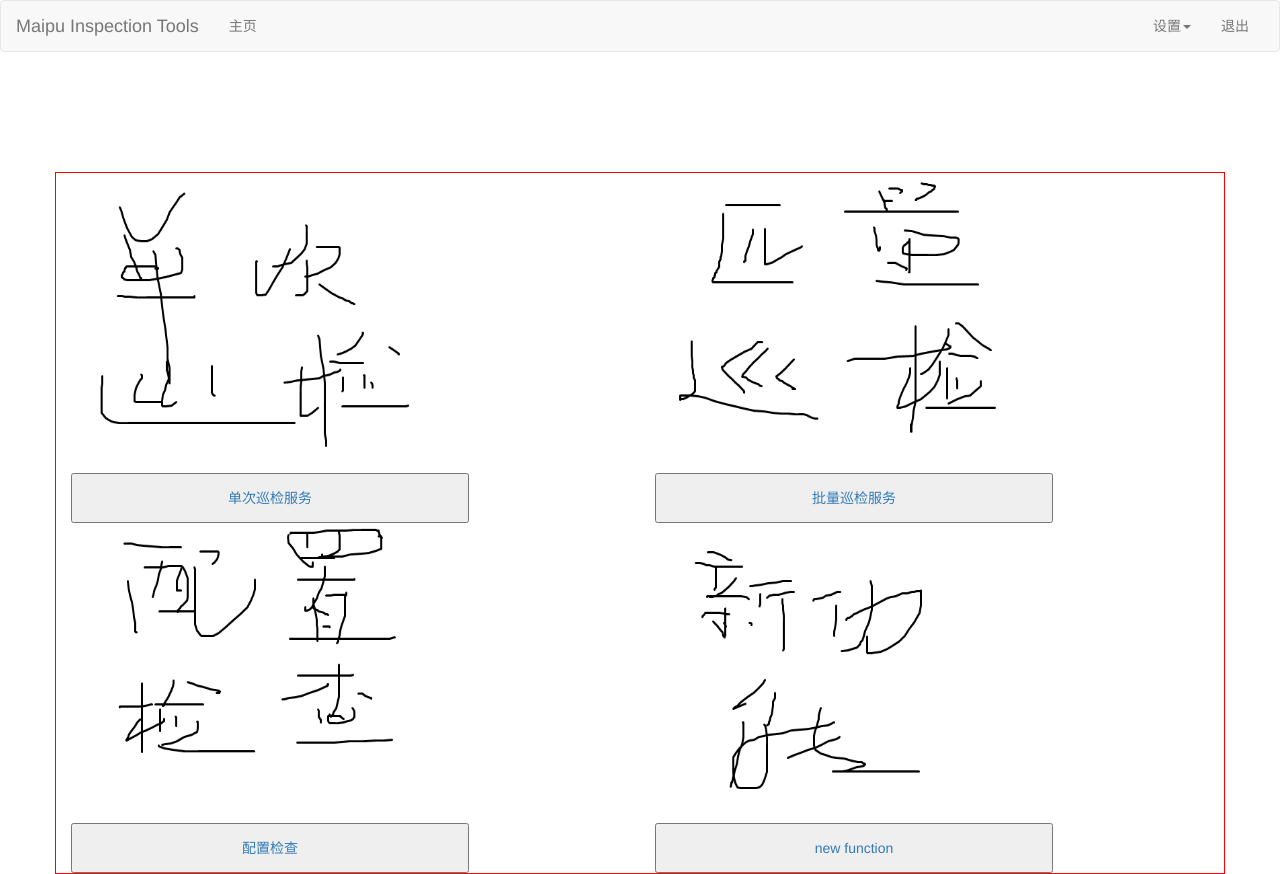
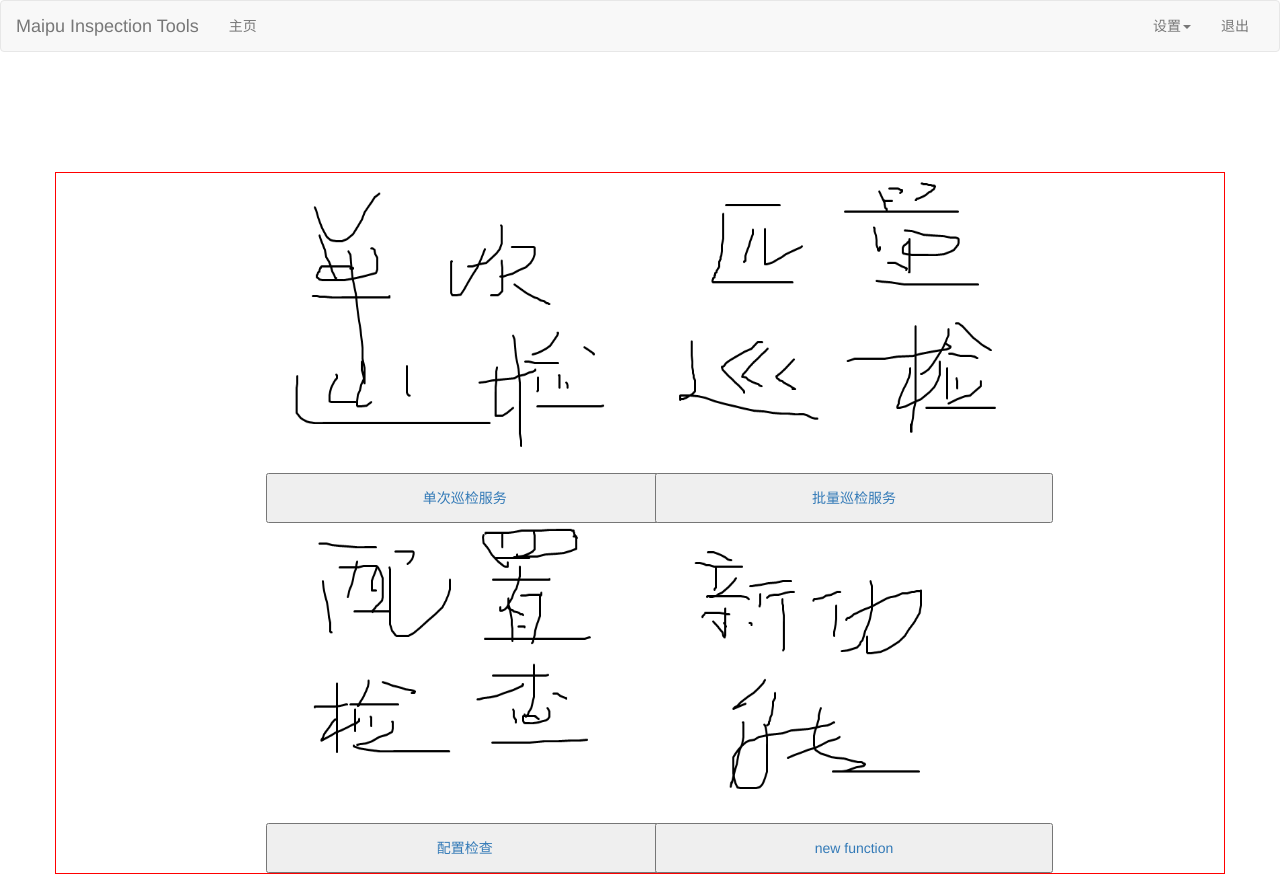
Before and after one commit to haixiaohai/flask-mit, a Flask app: page / in a window 1280 px wide. Run offline with Flask 2, Linux system fonts and the light colour scheme; the visitor is signed in with stand-in values (Sample User, id 1); some libraries are stand-ins or nearby versions.

Commit message:
20181226 commit

```diff
--- a/app/templates/base.html
+++ b/app/templates/base.html
@@ -1,4 +1,8 @@
 {% extends "bootstrap/base.html" %}
+
+{% block html_attribs %}
+    lang="zh-CN"
+{% endblock html_attribs %}
 
 <!--head-->
 {% block head %}
--- a/app/templates/index.html
+++ b/app/templates/index.html
@@ -5,21 +5,21 @@
 
 <div class="container" style="border:1px solid red;">
     <div class="row">
-        <div class="col-lg-6 col-pull-9">
+        <div class="col-lg-4 col-lg-offset-2">
             <a href="{{ url_for('single') }}"><img src="{{ url_for('static',filename='img/single.png') }}" id="img" style="margin:0 auto;"></a></br>
             <a href="{{ url_for('single') }}"><button>单次巡检服务</button></a>
         </div>
-        <div class="col-lg-1">
+        <div class="col-lg-4">
             <a href="{{ url_for('batch') }}"><img src="{{ url_for('static',filename='img/batch.png') }}"></a></br>
             <a href="{{ url_for('batch') }}"><button>批量巡检服务</button></a>
         </div>
     </div>
     <div class="row">
-        <div class="col-lg-6">
+        <div class="col-lg-4 col-lg-offset-2">
             <a href="{{ url_for('config') }}"><img src="{{ url_for('static',filename='img/config.png') }}"></a></br>
             <a href="{{ url_for('config') }}"><button>配置检查</button></a>
         </div>
-        <div class="col-lg-6">
+        <div class="col-lg-4">
             <a href="{{ url_for('new') }}"><img src="{{ url_for('static',filename='img/4.png') }}"></a></br>
             <a href="{{ url_for('new') }}"><button>new function</button></a>
         </div>
```
